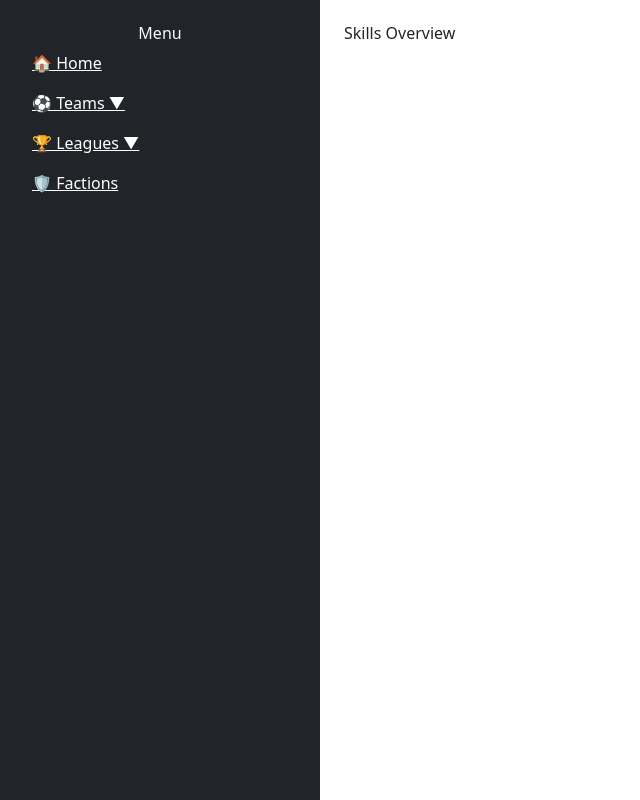
After one commit to ducksnack/bloodbowl_manager, a Django app: page /skills in a window 1280 px wide. The commit adds this page. Shown: the whole page, without its empty margins (0-640 px from the left). Run offline with Django 5.2, Linux system fonts and the light colour scheme; data that the repository does not hold is empty; some libraries are stand-ins or nearby versions.

Commit message:
start adding a skills overview page

```diff
--- a/bloodbowl_league_manager/league_manager/static/css/styles.css
+++ b/bloodbowl_league_manager/league_manager/static/css/styles.css
@@ -1,10 +1,14 @@
+/* Restore normal link styling */
 a {
-    color: aqua;
+    @apply text-blue-500 underline; /* Reapply Tailwind's normal link styles */
+    color: #0d6efd !important; /* Bootstrap’s default blue */
+    text-decoration: underline !important; /* Restore underline */
 }
 
+/* Change color on hover for better visibility */
 a:hover {
-    text-decoration: underline;
-    background-color: rgba(255, 255, 255, 0.1); /* Light background on hover */
+    color: #0a58ca !important; /* Darker blue */
+    text-decoration: underline !important;
 }
 
 .custom_navbar a:hover {
--- a/bloodbowl_league_manager/league_manager/templates/league_manager/base.html
+++ b/bloodbowl_league_manager/league_manager/templates/league_manager/base.html
@@ -5,9 +5,9 @@
     <meta charset="UTF-8">
     <meta name="viewport" content="width=device-width, initial-scale=1.0">
     <title>{% block title %}Django App{% endblock %}</title>
-    <link rel="stylesheet" href="{% static 'css/styles.css' %}">
     <link rel="stylesheet" href="https://cdn.jsdelivr.net/npm/bootstrap@5.3.0/dist/css/bootstrap.min.css">
     <script src="https://cdn.tailwindcss.com"></script>
+    <link rel="stylesheet" href="{% static 'css/styles.css' %}">
 </head>
 <body class="d-flex">
 
--- a/bloodbowl_league_manager/league_manager/templates/league_manager/navbar.html
+++ b/bloodbowl_league_manager/league_manager/templates/league_manager/navbar.html
@@ -44,7 +44,6 @@
         let dropdowns = ["teams-dropdown", "leagues-dropdown"];
         dropdowns.forEach(id => {
             if (localStorage.getItem(id) === "open") {
-                console.log("local stored")
                 document.getElementById(id).classList.toggle("collapse");
             }
         });
--- /dev/null
+++ b/bloodbowl_league_manager/league_manager/templates/league_manager/skills.html
@@ -0,0 +1,14 @@
+{% extends "league_manager/base.html" %}
+{% block title %}Skills Overview{% endblock %}
+
+{% block content %}
+
+<h1>Skills Overview</h1>
+
+<ul>
+    {% for skill in skills %}
+        <li>{{ skill.name }} - {{ skill.category }}</li>
+    {% endfor %}
+</ul>
+
+{% endblock %}
--- a/bloodbowl_league_manager/league_manager/urls.py
+++ b/bloodbowl_league_manager/league_manager/urls.py
@@ -7,6 +7,7 @@ urlpatterns = [
     path('create-team/', views.create_team, name='create_team'),
     path("team/<int:team_id>/", views.team_details, name="team_details"),
     path("faction/<str:faction_name>/", views.faction_details, name="faction_details"),
+    path("skills", views.skills_overview, name="skills_overview"),
     path('player/<int:player_id>/modify/', views.modify_player, name='modify_player'),
     path('team/<int:team_id>/add_player/', views.add_player, name='add_player'),
     path('player/<int:player_id>/remove/', views.remove_player, name='remove_player'),
--- a/bloodbowl_league_manager/league_manager/views.py
+++ b/bloodbowl_league_manager/league_manager/views.py
@@ -622,3 +622,13 @@ def add_injury(request, match_id, team_id):
     }
 
     return render(request, 'league_manager/add_injury.html', context)
+
+def skills_overview(request):
+    categories = request.GET.getlist("category")  # Get category from query parameter
+    if categories:
+        skills = LevelUpType.objects.filter(category__in=categories)  # Filter by multiple categories
+    else:
+        skills = LevelUpType.objects.all()  # Show all skills by default
+
+    context = {"skills": skills, "selected_categories": categories}
+    return render(request, "league_manager/skills.html", context)
```
Also changed, not shown: bloodbowl_league_manager/league_manager/templates/league_manager/faction_details.html (+14 -2 lines).
